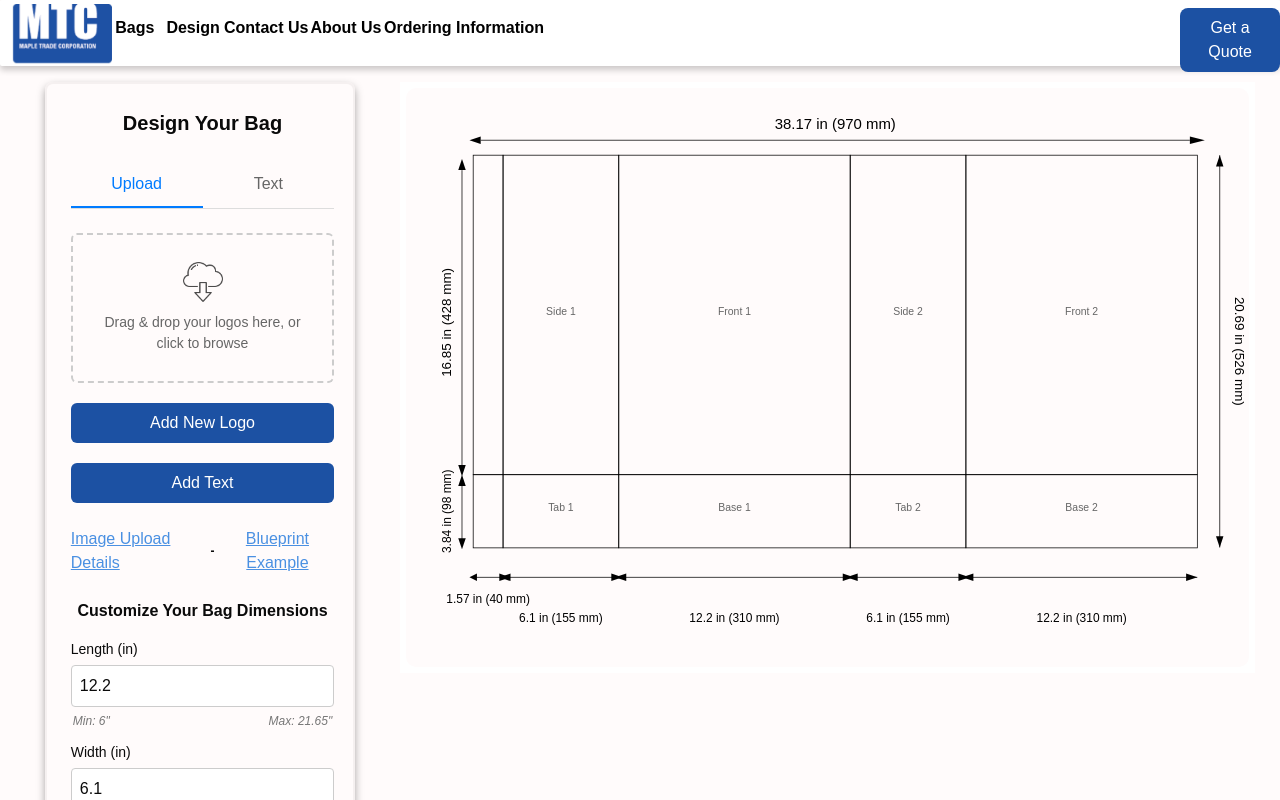
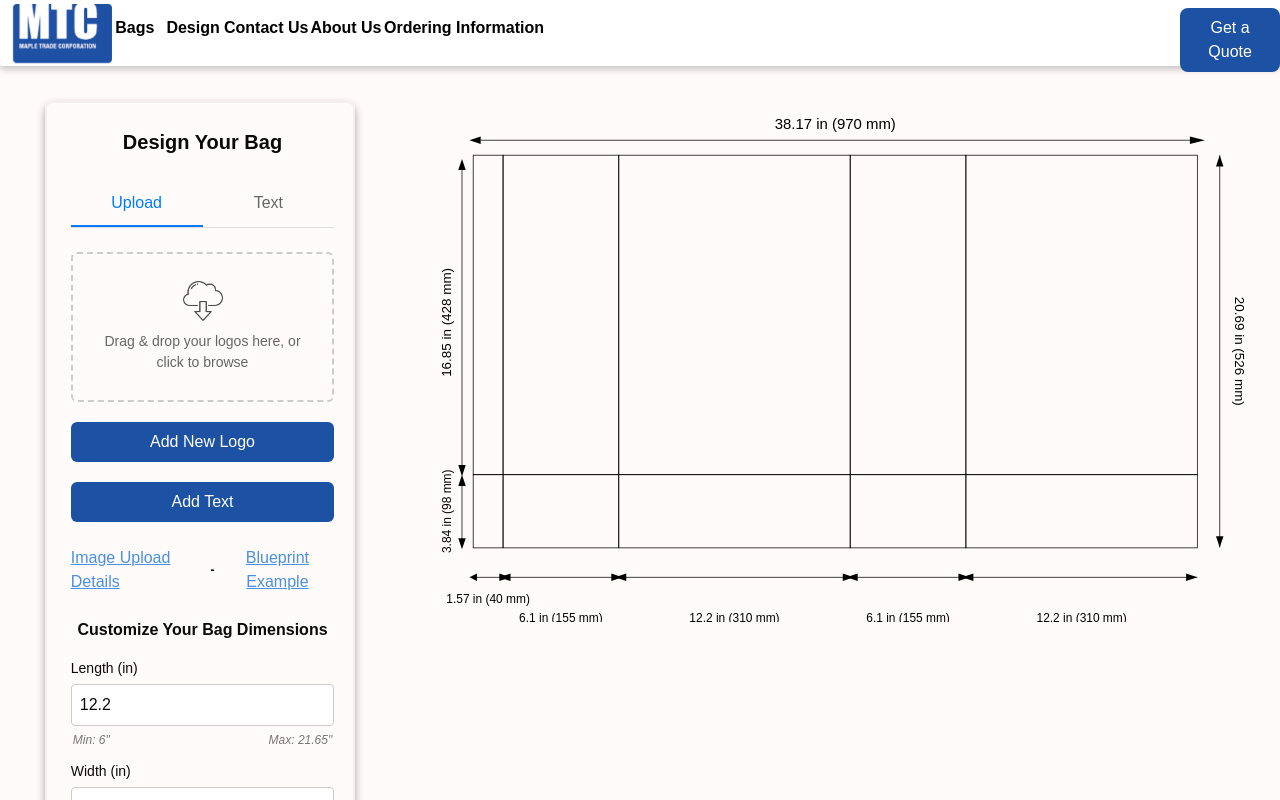
Before and after one commit to paul-ngyn/TKN-Paperbags, a Next.js app: page /design in a window 1280 px wide. Shown: the top 800 px of the page. Built offline with nearby package versions, Linux system fonts and the light colour scheme.

Commit message:
cosmetic break

```diff
--- a/app/components/BagBlueprint/BagBlueprint.tsx
+++ b/app/components/BagBlueprint/BagBlueprint.tsx
@@ -96,7 +96,7 @@ const BagBlueprint: React.FC<BagBlueprintProps> = ({
 
     // Calculate total required dimensions with minimal padding
     const requiredWidth = contentWidth + bufferX - 50;
-    const requiredHeight = contentHeight + bufferY;
+    const requiredHeight = contentHeight + bufferY - 60;
 
     // Center the content in the viewBox
     const minX = -bufferX / 1.5;
@@ -154,14 +154,6 @@ const BagBlueprint: React.FC<BagBlueprintProps> = ({
           strokeWidth="1"
           data-section="padding-left-upper"
         />
-        <text
-          x="75"
-          y={50 + tabsideHeight / 2}
-          textAnchor="middle"
-          fontSize="12"
-          fill="#666"
-        >
-        </text>
       </g>
 
       {/* Left Padding Lower Section */}
@@ -190,15 +182,6 @@ const BagBlueprint: React.FC<BagBlueprintProps> = ({
           strokeWidth="1"
           data-section="side1"
         />
-        <text
-          x={section1Start + section1Width / 2}
-          y={50 + tabsideHeight / 2}
-          textAnchor="middle"
-          fontSize="14"
-          fill="#666"
-        >
-          Side 1
-        </text>
       </g>
 
       {/* RECTANGLE 3: Section 2 (First Length) */}
@@ -213,15 +196,6 @@ const BagBlueprint: React.FC<BagBlueprintProps> = ({
           strokeWidth="1"
           data-section="front1"
         />
-        <text
-          x={section1End + section2Width / 2}
-          y={50 + tabsideHeight / 2}
-          textAnchor="middle"
-          fontSize="14"
-          fill="#666"
-        >
-          Front 1
-        </text>
       </g>
 
       {/* RECTANGLE 4: Section 3 (Second Width) */}
@@ -236,15 +210,6 @@ const BagBlueprint: React.FC<BagBlueprintProps> = ({
           strokeWidth="1"
           data-section="side2"
         />
-        <text
-          x={section2End + section3Width / 2}
-          y={50 + tabsideHeight / 2}
-          textAnchor="middle"
-          fontSize="14"
-          fill="#666"
-        >
-          Side 2
-        </text>
       </g>
 
       {/* RECTANGLE 5: Section 4 (Second Length) */}
@@ -259,15 +224,6 @@ const BagBlueprint: React.FC<BagBlueprintProps> = ({
           strokeWidth="1"
           data-section="front2"
         />
-        <text
-          x={section3End + section4Width / 2}
-          y={50 + tabsideHeight / 2}
-          textAnchor="middle"
-          fontSize="14"
-          fill="#666"
-        >
-          Front 2
-        </text>
       </g>
 
       {/* RECTANGLE 6: Tab 1 (Left Width) */}
@@ -283,15 +239,6 @@ const BagBlueprint: React.FC<BagBlueprintProps> = ({
           data-section="tab1"
           data-width={section1Width}
         />
-        <text
-          x={section1Start + section1Width / 2}
-          y={50 + tabsideHeight + tabLength / 2}
-          textAnchor="middle"
-          fontSize="14"
-          fill="#666"
-        >
-          Tab 1
-        </text>
       </g>
 
       {/* RECTANGLE 7: Tab 2 (Right Width) */}
@@ -307,15 +254,6 @@ const BagBlueprint: React.FC<BagBlueprintProps> = ({
           data-section="tab2"
           data-width={section3Width}
         />
-        <text
-          x={section2End + section3Width / 2}
-          y={50 + tabsideHeight + tabLength / 2}
-          textAnchor="middle"
-          fontSize="14"
-          fill="#666"
-        >
-          Tab 2
-        </text>
       </g>
 
       {/* NEW RECTANGLE: Section under Front 1 */}
@@ -330,15 +268,6 @@ const BagBlueprint: React.FC<BagBlueprintProps> = ({
           strokeWidth="1"
           data-section="front1-bottom"
         />
-        <text
-          x={section1End + section2Width / 2}
-          y={50 + tabsideHeight + tabLength / 2}
-          textAnchor="middle"
-          fontSize="14"
-          fill="#666"
-        >
-          Base 1
-        </text>
       </g>
 
       {/* NEW RECTANGLE: Section under Front 2 */}
@@ -353,15 +282,6 @@ const BagBlueprint: React.FC<BagBlueprintProps> = ({
           strokeWidth="1"
           data-section="front2-bottom"
         />
-        <text
-          x={section3End + section4Width / 2}
-          y={50 + tabsideHeight + tabLength / 2}
-          textAnchor="middle"
-          fontSize="14"
-          fill="#666"
-        >
-          Base 2
-        </text>
       </g>
 
       {/* Measurements */}
--- a/app/components/DesignPage/DesignPage.module.css
+++ b/app/components/DesignPage/DesignPage.module.css
@@ -11,7 +11,7 @@
     position: relative;
     width: 700px;
     max-width: 69%;
-    border: 1px solid white;
+    border: 1px solid #fffbfb;
     margin-top: 5%;
     left: 2%;
     overflow: hidden; /* Ensures child elements cannot be seen outside */
@@ -93,7 +93,7 @@
     position: contain;
     max-width: 100%;
     max-height: 100%;
-    background-color: #ffffff;
+    background-color: #fffbfb;
     border-radius: 10px;
     pointer-events: none; /* Prevents interaction with the blueprint */
   }
@@ -107,7 +107,7 @@
     width: 100%;
     overflow: hidden;
     position: relative;
-    background-color: #ffffff;
+    background-color: #fffbfb;
     padding: 5px;
     right: 7%;
   }
--- a/app/components/Sidebar/Sidebar.module.css
+++ b/app/components/Sidebar/Sidebar.module.css
@@ -10,7 +10,7 @@
   width: 25%;
   max-width: 30%;
   margin-left: 2%;
-  margin-top: 5%;
+  margin-top: 6.5%;
   margin-bottom: 15%;
   padding-bottom: 2%;
   padding-right: 1.5%;
```
